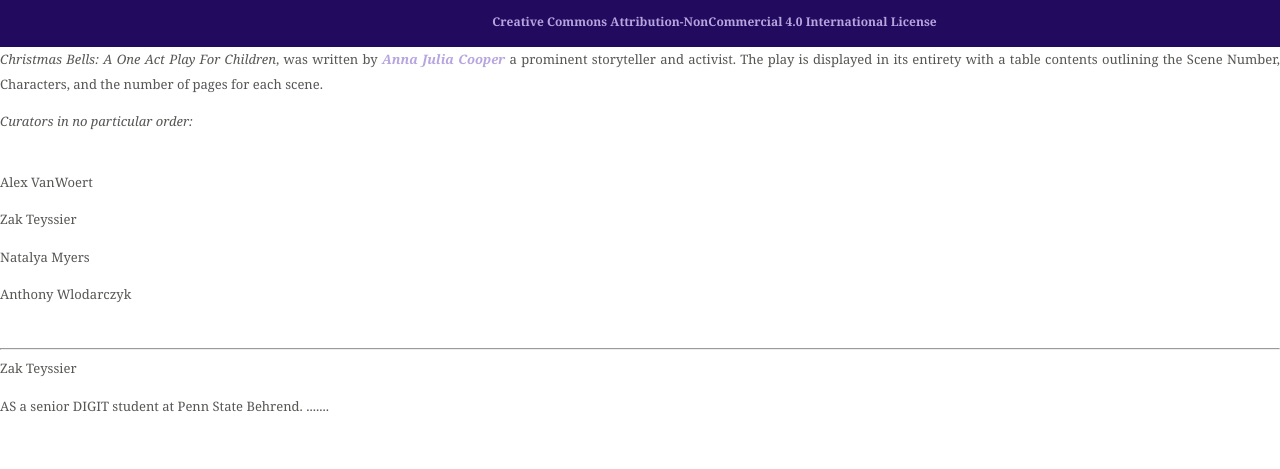
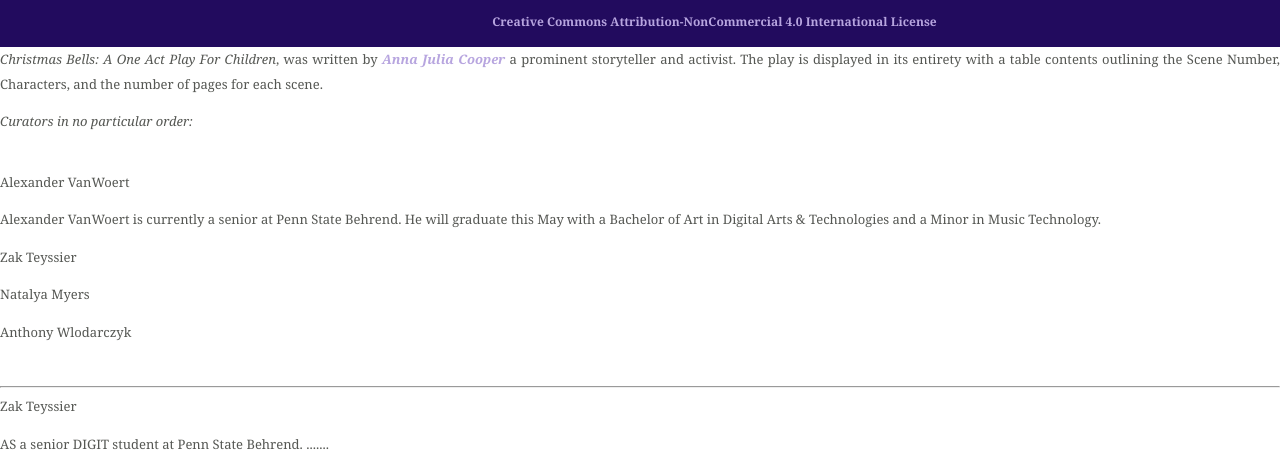
Before and after one commit to alexvanwoert/AJC-Project-Group, a plain HTML site: page docs/Overview.html in a window 1280 px wide. Shown: the part 435-904 px from the top of the page. Before the commit the page ends 867 px from the top, so only its background shows below. Drawn offline with Linux system fonts and the light colour scheme.

Commit message:
added overview bio

```diff
--- a/docs/Overview.html
+++ b/docs/Overview.html
@@ -34,7 +34,8 @@
             <i>Curators in no particular order:</i>
         </p>
         <br />
-        <p>Alex VanWoert</p>
+        <p>Alexander VanWoert</p>
+        <p>Alexander VanWoert is currently a senior at Penn State Behrend. He will graduate this May with a Bachelor of Art in Digital Arts &amp; Technologies and a Minor in Music Technology.</p>
         <p>Zak Teyssier</p>
         <p>Natalya Myers</p>
         <p>Anthony Wlodarczyk</p>
```
